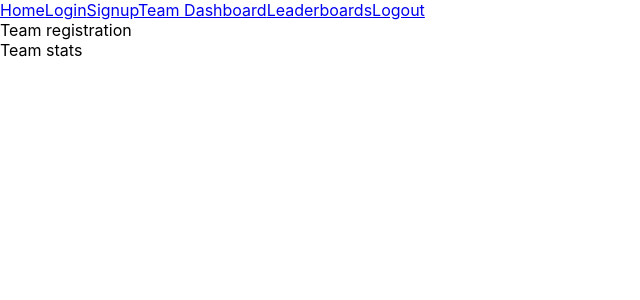
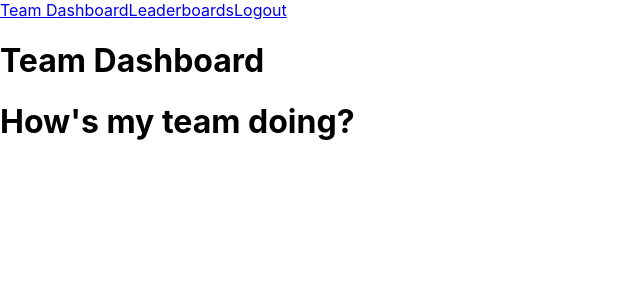
Before and after one commit to dius00/mymizu_teams, a React (Create React App) app: page /dashboard in a window 1280 px wide. Shown: the top 300 px of the page, without its empty margins (0-640 px from the left). Built offline with nearby package versions, Linux system fonts and the light colour scheme.

Commit message:
added conditional rendering to change nav bar display based on whether a currentUser exists or not; reorganized components/link to's; TODO access user data in team dashboard to determine whether they are already part of a team or not

```diff
--- a/src/App.js
+++ b/src/App.js
@@ -8,6 +8,10 @@ import Leaderboards from "./components/Leaderboards/Leaderboards";
 import PrivateRoute from "./components/PrivateRoute";
 
 export default function App() {
+
+	// TODO: set current user after authentication!
+	const currentUser = true; // just for testing; remove later :)
+
 	const logoutUser = async () => {
 
 		try {
@@ -25,15 +29,18 @@ export default function App() {
 		<div>
 		<Router>
 					<div className="app">
+							{ !currentUser &&
 								<nav className="main-nav">
 									<Link to="/">Home</Link>
-							<Link to="/login">Login</Link>
-							<Link to="/signup">Signup</Link>
+								</nav>
+							}
+							{ currentUser &&
+								<nav className="main-nav">
 									<Link to="/dashboard">Team Dashboard</Link>
 									<Link to="/leaderboards">Leaderboards</Link>
 									<a href="#!" onClick={ logoutUser }>Logout</a>
 								</nav>
-						<Switch>
+							}						<Switch>
 							<Route path="/" exact component={ Landing } />
 							<Route path="/login" exact component={ Login } />
 							<Route path="/signup" exact component={ Signup } />
--- a/src/components/Landing/Landing.js
+++ b/src/components/Landing/Landing.js
@@ -1,3 +1,4 @@
+import { BrowserRouter as Router, Route, Link, Switch } from 'react-router-dom';
 import Login from "./Login";
 import Signup from "./Signup";
 
@@ -5,7 +6,9 @@ export default function Landing() {
 
     return (
         <div className="landing-container">
-            Landing
+            <h1> Welcome to mymizu teams! </h1>
+            <Link to="/login">Login</Link>
+		    <Link to="/signup">Signup</Link>
         </div>
     )
 }
--- a/src/components/Landing/Login.js
+++ b/src/components/Landing/Login.js
@@ -1,8 +1,18 @@
+import { useHistory } from "react-router-dom";
+
 export default function Login() {
+    const history = useHistory();
+
+    const submitLogin = async () => {
+        // try logging in with auth
+        // if it works, take them to team dashboard
+        history.push("/dashboard");
+    }
 
     return (
         <div className="login-container">
-            Login
+            <h1>Login to your mymizu teams account: </h1>
+            <button onClick={ submitLogin }>Login</button>
         </div>
     )
 }
--- a/src/components/Landing/Signup.js
+++ b/src/components/Landing/Signup.js
@@ -2,7 +2,7 @@ export default function Signup() {
 
     return (
         <div className="signup-container">
-            Signup
+            <h1>Sign up to make your own mymizu team: </h1>
         </div>
     )
 }
--- a/src/components/Leaderboards/MonthlyBoard.js
+++ b/src/components/Leaderboards/MonthlyBoard.js
@@ -1,7 +1,7 @@
 export default function MonthlyBoard() {
     return (
         <div className="monthlyboard-container">
-            Monthly board
+            <h1>Monthly board: </h1>
         </div>
     )
 }
--- a/src/components/Leaderboards/WeeklyBoard.js
+++ b/src/components/Leaderboards/WeeklyBoard.js
@@ -1,7 +1,7 @@
 export default function WeeklyBoard() {
     return (
         <div className="weeklyboard-container">
-            Weekly board
+            <h1>Weekly board: </h1>
         </div>
     )
 }
--- a/src/components/TeamDashboard/TeamDashboard.js
+++ b/src/components/TeamDashboard/TeamDashboard.js
@@ -3,10 +3,19 @@ import TeamStats from "./TeamStats";
 
 export default function TeamDashboard() {
 
+    // need some way to check if current logged in user already is part of a team here
+
+    const team = true; // just for testing, remove later :)
+
     return (
         <div className="teamdashboard-container">
-            <TeamRegistration />
-            <TeamStats />
+            <h1>Team Dashboard</h1>
+            { !team &&
+                <TeamRegistration />
+            }
+            { team &&
+                <TeamStats />
+            }
         </div>
     )
 }
--- a/src/components/TeamDashboard/TeamRegistration.js
+++ b/src/components/TeamDashboard/TeamRegistration.js
@@ -1,7 +1,7 @@
 export default function TeamRegistration() {
     return (
         <div className="teamregistration-container">
-            Team registration
+            <h1>Create a team: </h1>
         </div>
     )
 }
--- a/src/components/TeamDashboard/TeamStats.js
+++ b/src/components/TeamDashboard/TeamStats.js
@@ -1,7 +1,7 @@
 export default function TeamStats() {
     return (
         <div className="teamstats-container">
-            Team stats
+            <h1>How's my team doing? </h1>
         </div>
     )
 }
```
Lines whose indentation alone changed are shown as unchanged.
